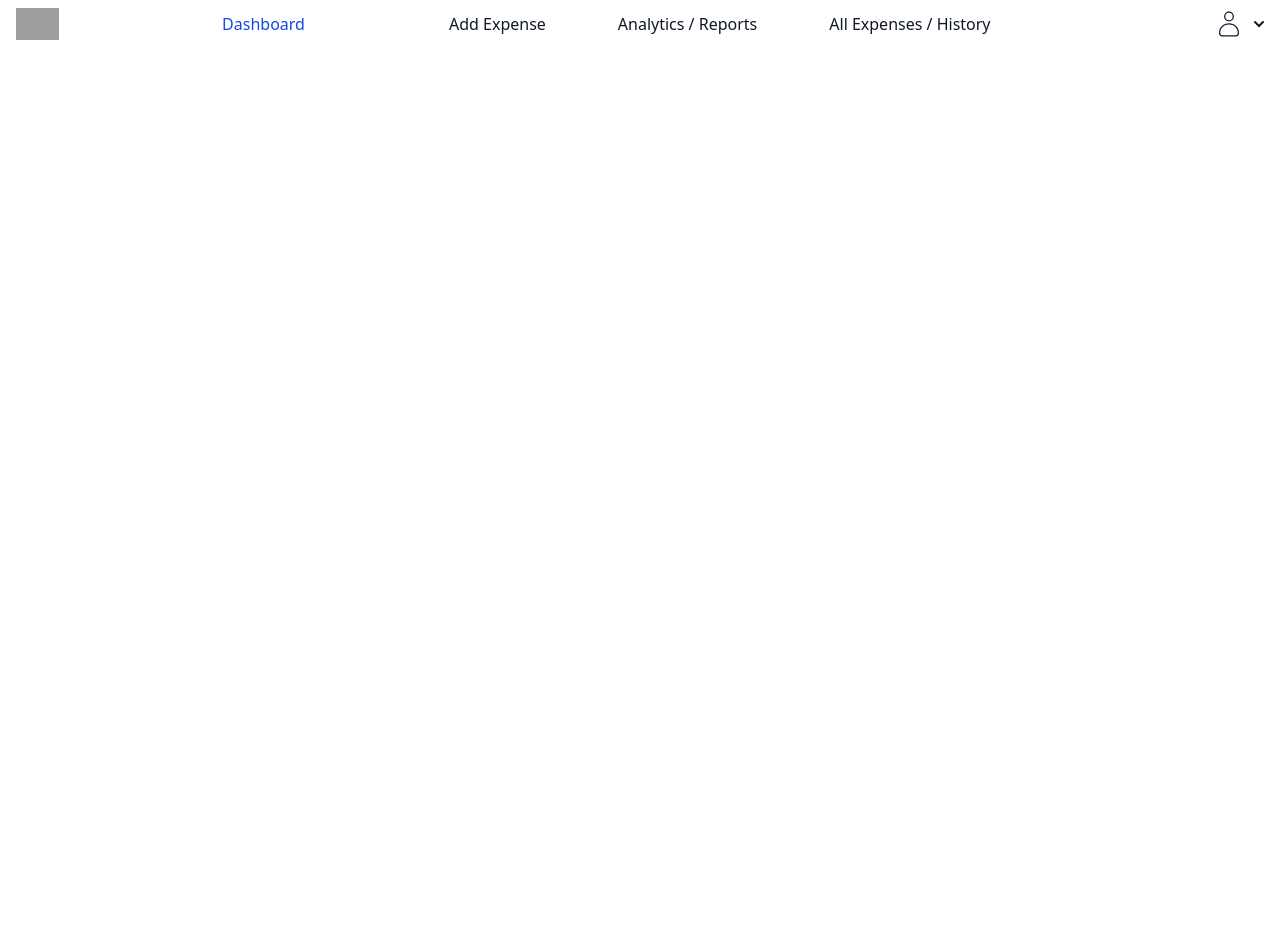
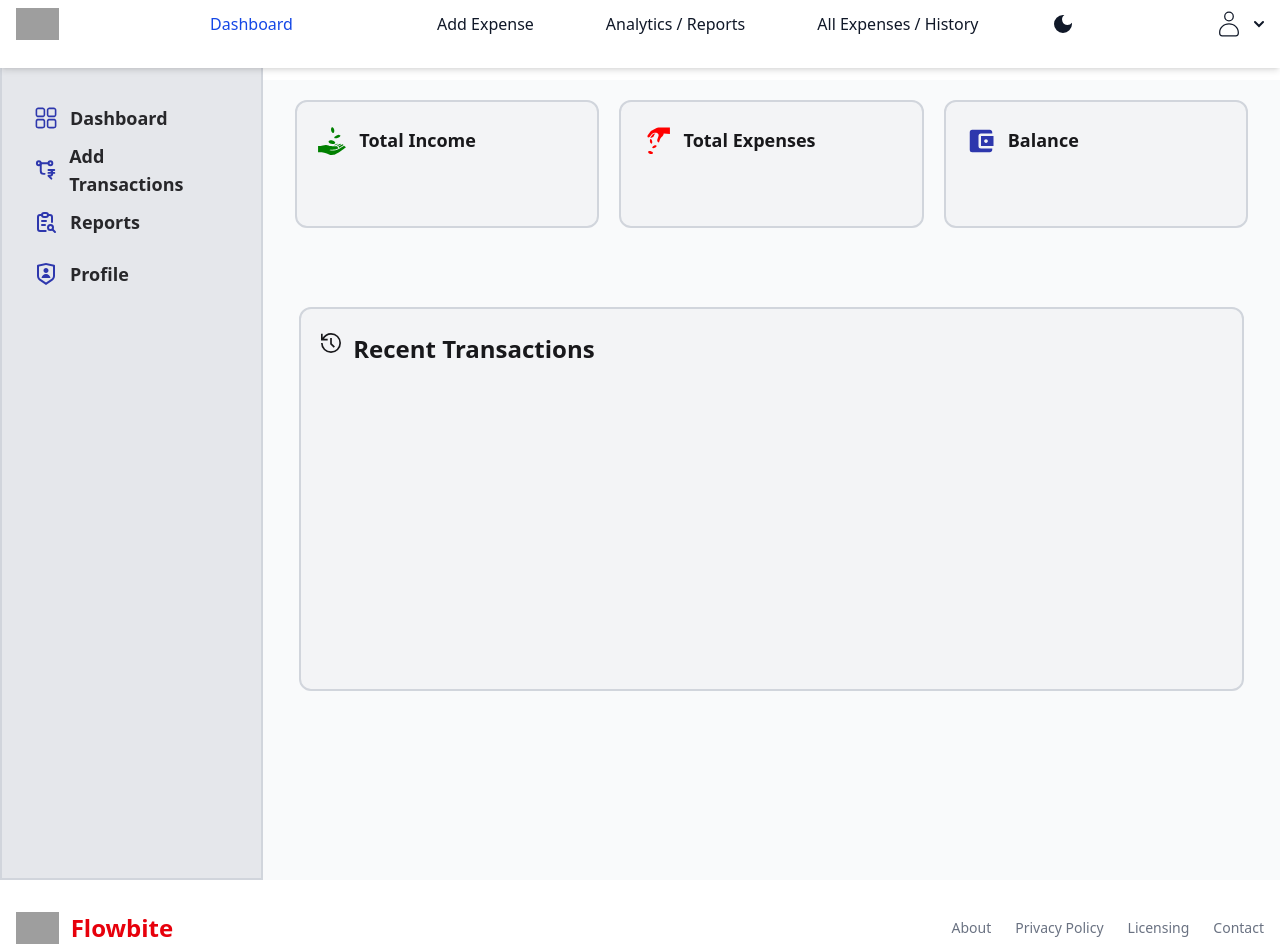
Before and after one commit to swap-3223/expence_tracker, a React (Vite) app in the folder Frontend/: page / in a window 1280 px wide. Shown: the part 20-972 px from the top of the page. Before the commit the page ends 800 px from the top, so only its background shows below. Built offline with nearby package versions, Linux system fonts and the light colour scheme; grey boxes are pictures that could not be loaded.

Commit message:
Dashboard done

```diff
--- a/Frontend/src/App.jsx
+++ b/Frontend/src/App.jsx
@@ -2,14 +2,20 @@ import React from 'react'
 import Login from './pages/Login'
 import Signup from './pages/Signup'
 import Navbar from './components/Navbar'
+import Footer from './pages/Footer'
+import Dashbord from './components/Dashbord'
+import { MdDashboard } from 'react-icons/md'
 
 
 function App() {
   return (
     <div className='text-red-600'>
+      <Navbar/>
+
       {/* <Login/> */}
       {/* <Signup/> */}
-      <Navbar/>
+      <Dashbord/>
+      <Footer/>
 
     </div>
   )
--- /dev/null
+++ b/Frontend/src/components/Dashbord.jsx
@@ -0,0 +1,57 @@
+import React from 'react'
+import { RxDashboard } from "react-icons/rx";
+import { TbTransactionRupee } from "react-icons/tb";
+import { TbReportSearch } from "react-icons/tb";
+import { RiShieldUserLine } from "react-icons/ri";
+import { GiReceiveMoney } from "react-icons/gi";
+import { GiPayMoney } from "react-icons/gi";
+import { MdAccountBalanceWallet } from "react-icons/md";
+// import { RxHamburgerMenu } from "react-icons/rx";
+import { GrHistory } from "react-icons/gr";
+
+
+
+
+
+function Dashbord() {
+  return (
+    <div className='flex mt-20'>
+        <div className=' w-1/4 border-2 text-zinc-800 font-semibold text-lg border-gray-300  bg-gray-200 flex flex-col py-10 gap-5 items-start px-5'>
+        {/* <RxHamburgerMenu /> */}
+
+            <h1 className='flex items-center cursor-pointer text-zinc-800 hover:bg-blue-950 hover:text-white w-52 h-8 rounded-sm px-3 gap-3 group'><RxDashboard size={24}
+            className="text-[#2d37ad] group-hover:text-white transition-colors duration-200"
+ /> Dashboard</h1>
+            <h1 className='flex items-center cursor-pointer text-zinc-800 hover:bg-blue-950 hover:text-white w-52 h-8 rounded-sm px-3 gap-3 group'><TbTransactionRupee size={24}
+            className="text-[#2d37ad] group-hover:text-white transition-colors duration-200"
+/>
+Add Transactions</h1>
+            <h1 className='flex items-center cursor-pointer text-zinc-800 hover:bg-blue-950 hover:text-white w-52 h-8 rounded-sm px-3 gap-3 group'><TbReportSearch size={24}
+            className="text-[#2d37ad] group-hover:text-white transition-colors duration-200"
+ />
+Reports</h1>
+<h1 className="flex items-center cursor-pointer text-zinc-800 hover:bg-blue-950 hover:text-white w-52 h-8 rounded-sm px-3 gap-3 group">
+  <RiShieldUserLine
+    size={24}
+    className="text-[#2d37ad] group-hover:text-white transition-colors duration-200"
+  />
+  Profile
+</h1>
+
+        </div>
+        <div className='h-screen w-full overflow-x-hidden bg-gray-50 flex flex-col mt-5 text-lg font-semibold text-zinc-900'>
+            <div className='flex h-1/3 py-5 gap-5 justify-evenly w-full px-8 '>
+                <div className='flex gap-3 border-2 border-gray-300 bg-gray-100 rounded-xl py-6 px-5 w-1/3 h-32 '><GiReceiveMoney size={30} color='green'/>Total Income</div>
+                <div className='flex gap-3 border-2 border-gray-300 bg-gray-100 rounded-xl py-6 px-5 w-1/3 h-32 '><GiPayMoney color='red' size={30}/>Total Expenses</div>
+                <div className='flex gap-3 border-2 border-gray-300 bg-gray-100 rounded-xl py-6 px-5 w-1/3 h-32 '><MdAccountBalanceWallet color='#2d37ad' size={30}/>Balance</div>
+
+            </div>
+            <div className=' mr-9 ml-9 min-h-96 -mt-10 border-2 border-gray-300 bg-gray-100 rounded-xl py-6 px-5 font-semibold text-2xl flex  gap-3 '><GrHistory size={20}/>
+Recent Transactions</div>
+        </div>
+
+    </div>
+  )
+}
+
+export default Dashbord
--- a/Frontend/src/components/Navbar.jsx
+++ b/Frontend/src/components/Navbar.jsx
@@ -1,11 +1,15 @@
-import React from "react";
+import React, { useState } from "react";
 import { CiUser } from "react-icons/ci";
 import "flowbite";
+import { MdDarkMode,MdLightMode } from "react-icons/md";
+
 
 function Navbar() {
+    const [theme, setTheme] = useState("dark");
+  const handleTheme=()=>{(setTheme(theme === "light" ? "dark" : "light"))}
   return (
     <>
-      <nav className="bg-white border-gray-200 dark:bg-gray-900 dark:border-gray-700">
+      <nav className="fixed  left-0 w-full bg-white top-0 z-50 shadow-md bg-whit border-gray-200 dark:bg-gray-900 dark:border-gray-700">
         <div className="max-w-screen-xl flex flex-wrap items-center justify-between mx-auto p-4">
           <a
             href="#"
@@ -84,10 +88,10 @@ function Navbar() {
                 </a>
               </li>
               <li>
-                <a
+                <button onClick={handleTheme}
                   href="#"
                   className="block py-2 px-3 text-gray-900 rounded-sm hover:bg-gray-100 md:hover:bg-transparent md:border-0 md:hover:text-blue-700 md:p-0 dark:text-white md:dark:hover:text-blue-500 dark:hover:bg-gray-700 dark:hover:text-white md:dark:hover:bg-transparent"
-                ></a>
+                >{theme === "dark" ? <MdDarkMode size={24} /> : <MdLightMode size={24} />}</button>
               </li>
             </ul>
           </div>
--- /dev/null
+++ b/Frontend/src/pages/Footer.jsx
@@ -0,0 +1,40 @@
+import React from 'react'
+
+function Footer() {
+  return (
+    <>
+
+
+<footer className="bg-white   shadow-sm dark:bg-gray-900 ">
+    <div className="w-full max-w-screen-xl mx-auto p-4 md:py-8">
+        <div className="sm:flex sm:items-center sm:justify-between">
+            <a href="https://flowbite.com/" className="flex items-center mb-4 sm:mb-0 space-x-3 rtl:space-x-reverse">
+                <img src="https://flowbite.com/docs/images/logo.svg" className="h-8" alt="Flowbite Logo" />
+                <span className="self-center text-2xl font-semibold whitespace-nowrap dark:text-white">Flowbite</span>
+            </a>
+            <ul className="flex flex-wrap items-center mb-6 text-sm font-medium text-gray-500 sm:mb-0 dark:text-gray-400">
+                <li>
+                    <a href="#" className="hover:underline me-4 md:me-6">About</a>
+                </li>
+                <li>
+                    <a href="#" className="hover:underline me-4 md:me-6">Privacy Policy</a>
+                </li>
+                <li>
+                    <a href="#" className="hover:underline me-4 md:me-6">Licensing</a>
+                </li>
+                <li>
+                    <a href="#" className="hover:underline">Contact</a>
+                </li>
+            </ul>
+        </div>
+        <hr className="my-6 border-gray-200 sm:mx-auto dark:border-gray-700 lg:my-8" />
+        <span className="block text-sm text-gray-500 sm:text-center dark:text-gray-400">© 2023 <a href="https://flowbite.com/" className="hover:underline">Flowbite™</a>. All Rights Reserved.</span>
+    </div>
+</footer>
+
+
+    </>
+  )
+}
+
+export default Footer
--- a/Frontend/src/pages/Signup.jsx
+++ b/Frontend/src/pages/Signup.jsx
@@ -1,24 +1,25 @@
 import { useState } from "react";
+import Navbar from "../components/Navbar";
+import Footer from "./Footer";
 
 export default function Example() {
-  const [theme, setTheme] = useState("Dark");
-  const handleTheme=()=>{(setTheme(theme === "Light" ? "Dark" : "Light"))}
+
 
   return (
     <>
-      <div className={`flex min-h-full flex-col justify-center px-6 py-12 lg:px-8
-      ${theme === "Light" ? 'bg-black' : ""}`}>
-        <div className="flex justify-end items-center pt-0 m-0">
+    {/* <Navbar/> */}
+      <div className={`mt-8 flex min-h-full flex-col justify-center px-5 py-10 lg:px-8 `}>
+        {/* <div className="flex justify-end items-center pt-0 m-0">
                   <button
                   onClick={handleTheme}>{theme}</button>
 
-        </div>{" "}
+        </div>{" "} */}
         <div className="sm:mx-auto sm:w-full sm:max-w-sm">
-          <img
+          {/* <img
             alt="Your Company"
             src="https://tailwindcss.com/plus-assets/img/logos/mark.svg?color=indigo&shade=500"
             className="mx-auto h-10 w-auto"
-          />
+          /> */}
           <h2 className="mt-10 text-center text-2xl/9 font-bold text-indigo-500">
             Register
           </h2>
@@ -34,11 +35,8 @@ export default function Example() {
               </label>
               <div className="mt-2">
                 <input
-                  id="email"
-                  name="email"
                   type="text"
                   required
-                  autoComplete="email"
                   placeholder="John"
                   className="block w-full rounded-md bg-white/5 px-3 py-1.5 text-base text-gray-500 outline-none placeholder:text-gray-500 focus:outline-2 border border-indigo-500 sm:text-sm/6"
                 />
@@ -98,8 +96,7 @@ export default function Example() {
               </div>
               <div className="mt-2">
                 <input
-                  id="password"
-                  name="password"
+
                   type="password"
                   required
                   placeholder="re-type password"
@@ -129,6 +126,7 @@ export default function Example() {
           </p>
         </div>
       </div>
+      {/* <Footer/> */}
     </>
   );
 }
```
